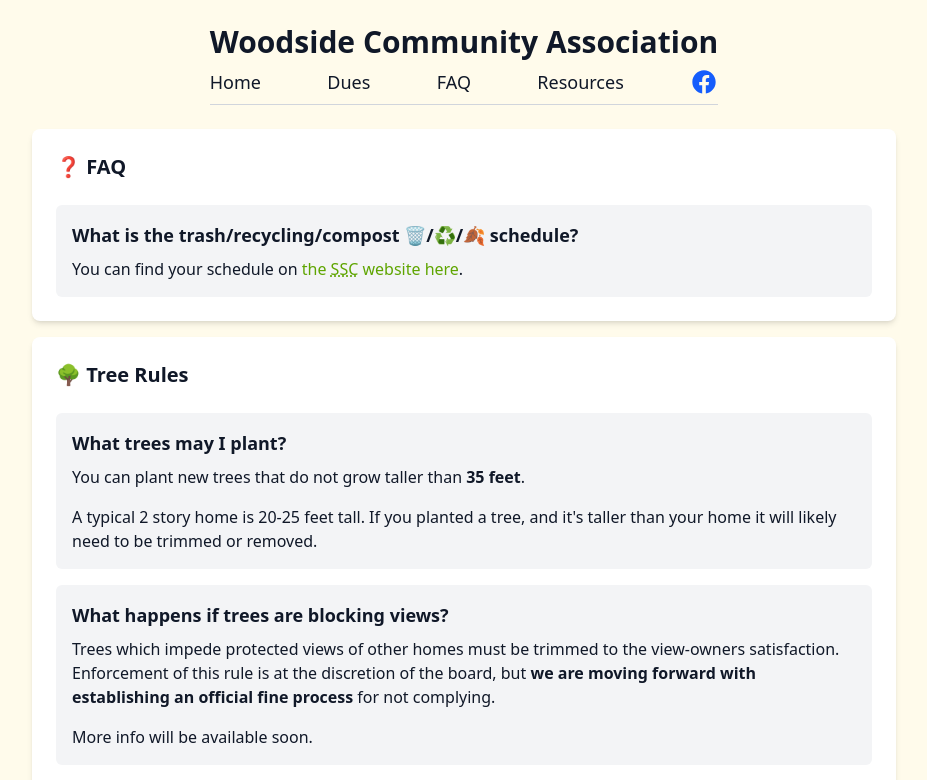
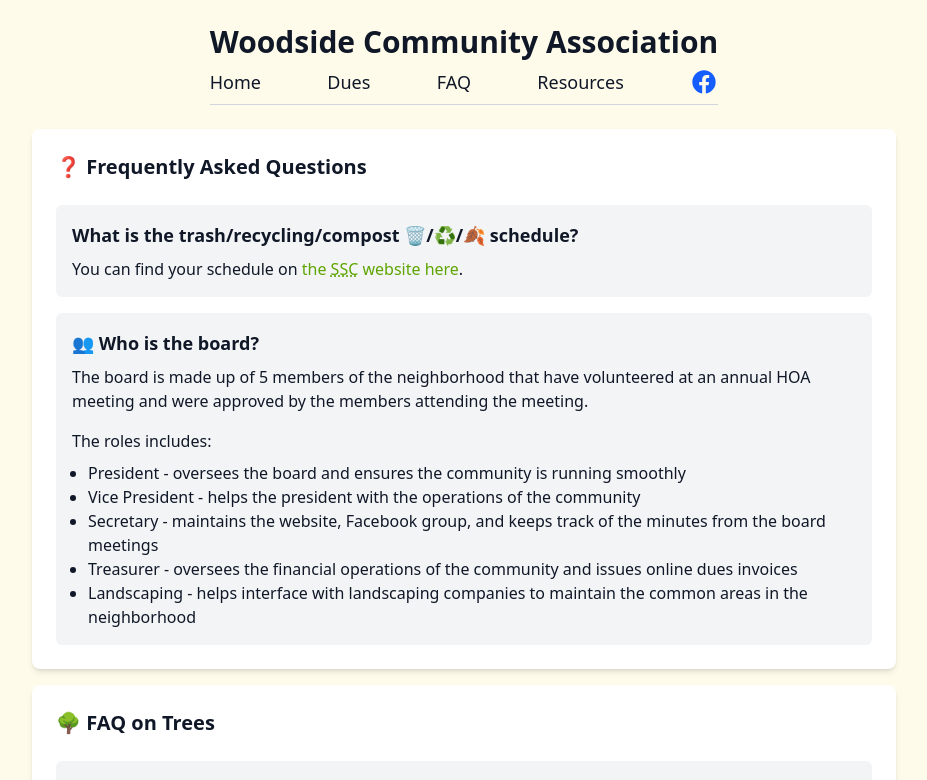
Before and after one commit to kyle-rader/woodside.github.io, a SvelteKit app: page /faq in a window 1280 px wide. Shown: the top 780 px of the page, without its empty margins (176-1103 px from the left). Built offline with nearby package versions, Linux system fonts and the light colour scheme.

Commit message:
add board roles to FAQ

```diff
--- a/src/routes/faq/+page.svelte
+++ b/src/routes/faq/+page.svelte
@@ -7,17 +7,42 @@
 </script>
 
 <Container>
-	<Section title="❓ FAQ" class="flex flex-col gap-4">
+	<Section title="❓ Frequently Asked Questions" class="flex flex-col gap-4">
 		<FaqItem title="What is the trash/recycling/compost 🗑️/♻️/🍂 schedule?">
 			You can find your schedule on
 			<Link href="https://ssc-inc.com/collection-schedule/"
 				>the <abbr title="Sanitation Service Company">SSC</abbr> website here</Link
 			>.
 		</FaqItem>
+
+		<FaqItem title="👥 Who is the board?">
+			<p class="mb-4">
+				The board is made up of 5 members of the neighborhood that have volunteered at an annual HOA
+				meeting and were approved by the members attending the meeting.
+			</p>
+
+			<p class="mb-2">The roles includes:</p>
+			<ul class="list-disc pl-4">
+				<li>President - oversees the board and ensures the community is running smoothly</li>
+				<li>Vice President - helps the president with the operations of the community</li>
+				<li>
+					Secretary - maintains the website, Facebook group, and keeps track of the minutes from the
+					board meetings
+				</li>
+				<li>
+					Treasurer - oversees the financial operations of the community and issues online dues
+					invoices
+				</li>
+				<li>
+					Landscaping - helps interface with landscaping companies to maintain the common areas in
+					the neighborhood
+				</li>
+			</ul>
+		</FaqItem>
 	</Section>
 
-	<Section title="🌳 Tree Rules" class="flex flex-col gap-4">
-		<FaqItem title="What trees may I plant?">
+	<Section title="🌳 FAQ on Trees" class="flex flex-col gap-4">
+		<FaqItem title="🌱 What trees may I plant?">
 			You can plant new trees that do not grow taller than <strong>35 feet</strong>.
 			<p class="mt-4">
 				A typical 2 story home is 20-25 feet tall. If you planted a tree, and it's taller than your
@@ -25,7 +50,7 @@
 			</p>
 		</FaqItem>
 
-		<FaqItem title="What happens if trees are blocking views?">
+		<FaqItem title="🌳 What happens if trees are blocking views?">
 			Trees which impede protected views of other homes must be trimmed to the view-owners
 			satisfaction. Enforcement of this rule is at the discretion of the board, but
 			<strong>we are moving forward with establishing an official fine process</strong>
@@ -33,7 +58,7 @@
 			<p class="mt-4">More info will be available soon.</p>
 		</FaqItem>
 
-		<FaqItem title="What are legacy trees and how are they protected?">
+		<FaqItem title="🌲 What are legacy trees and how are they protected?">
 			There are special rules about <em>legacy trees</em> that were left on the land before the
 			division was created. These are typically very large, and there are very few left in the
 			neighborhood. If you think you have a legacy tree and want to remove it please contact us at
```
Also changed, not shown: 1 other file (tests, documents, lock files or other folders).
